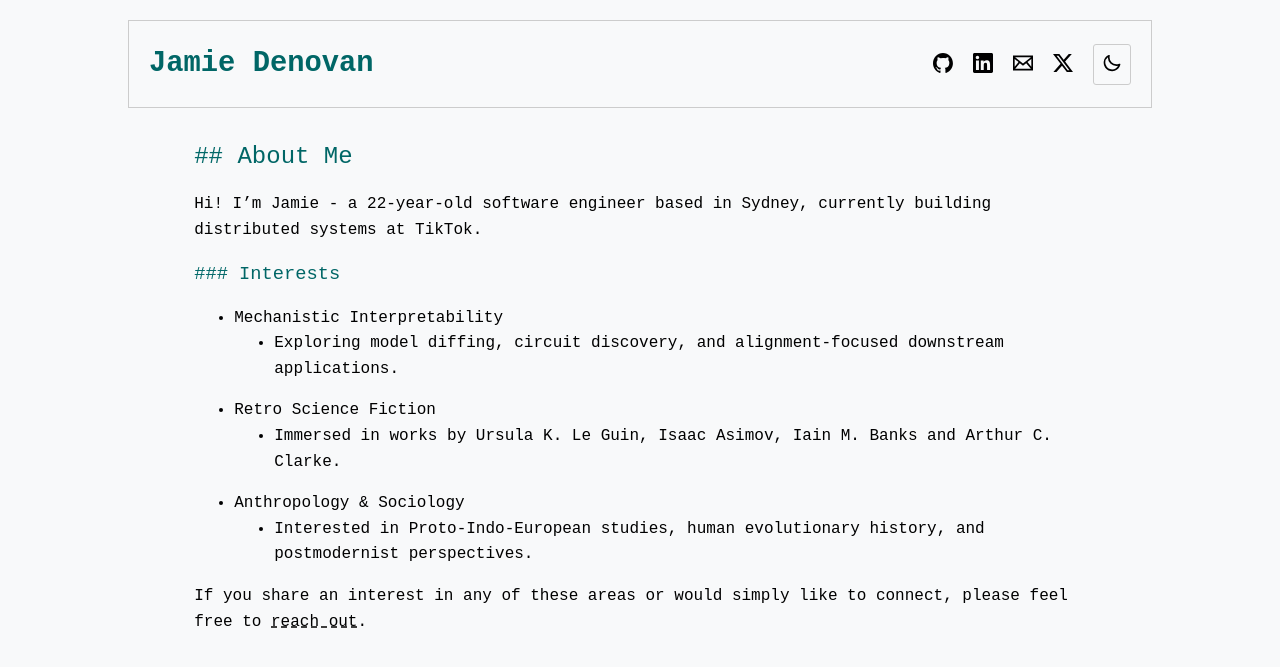
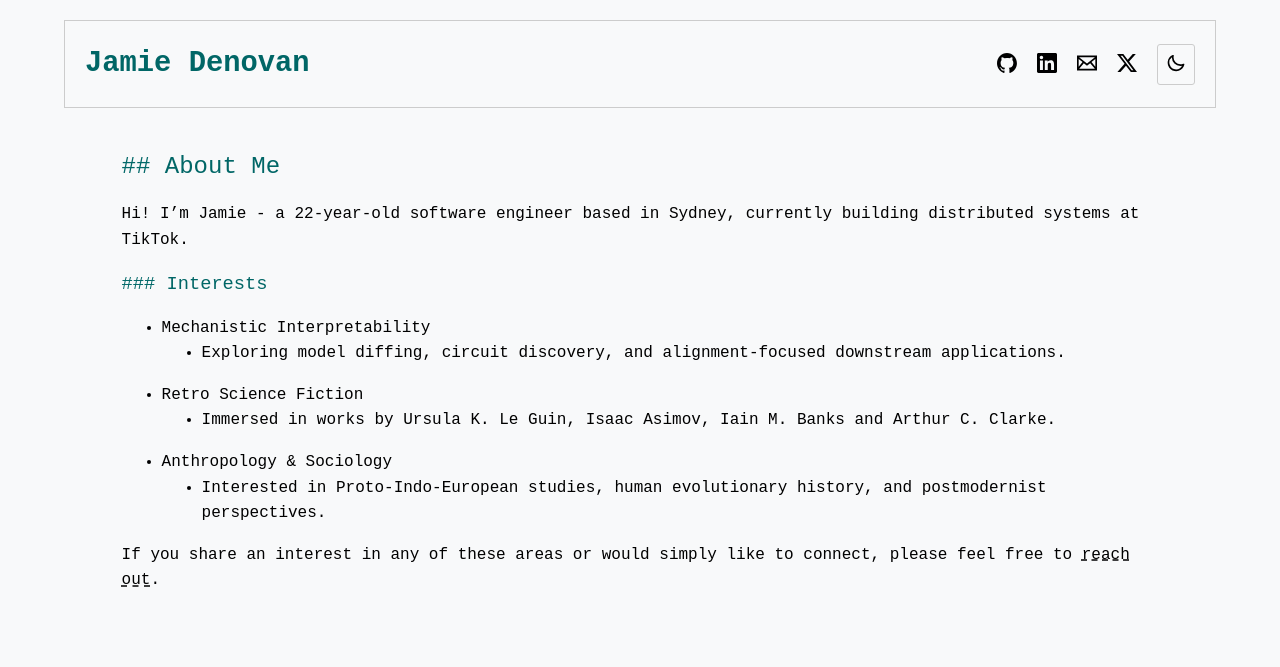
Before and after one commit to Quiterion/quiterion.github.io, a Jekyll site: the page built from index.md, in a window 1280 px wide. Shown: the top 667 px of the page. Built offline with Jekyll 4.4.1, drawn with Linux system fonts in a browser that asks for light colours.

Commit message:
Add max width

```diff
--- a/_sass/_base.scss
+++ b/_sass/_base.scss
@@ -44,7 +44,8 @@ body {
   line-height: 1.6;
   min-height: 100vh;
   overflow-x: hidden;
-  padding: 20px 10%;
+  padding: 20px 5%;
+  font-weight: 500;
 }
 
 a {
@@ -160,10 +161,10 @@ li {
 }
 
 .wrapper {
-  max-width: 90%;
+  max-width: 1250px;
   margin-right: auto;
   margin-left: auto;
-  padding-top: 30px;
-  padding-right: 15px;
-  padding-left: 15px;
+  padding-top: 40px;
+  padding-right: 5%;
+  padding-left: 5%;
 }
--- a/_sass/_terminal.scss
+++ b/_sass/_terminal.scss
@@ -1,7 +1,7 @@
 // Navigation
 .terminal-nav {
   border: 1px solid var(--border);
-  //max-width: calc(1250px - (10px * 2));
+  max-width: 1400px;
   margin-right: auto;
   margin-left: auto;
   padding: 20px;
@@ -195,26 +195,12 @@
   }
 }
 
-// Footer
-.terminal-footer {
-  text-align: center;
-  padding: 20px 0;
-  border-top: 1px solid var(--border);
-  color: var(--text-dim);
-  font-size: 14px;
-  margin-top: 40px;
-}
-
 .status-indicator {
   color: var(--success);
 }
 
 // Responsive
 @media (max-width: 768px) {
-  .terminal-window {
-    margin: 10px;
-    border-radius: 0;
-  }
 
   .terminal-nav {
     flex-direction: column;
@@ -231,10 +217,6 @@
     }
   }
 
-  .ascii-header {
-    font-size: 8px;
-  }
-
   .post-link {
     flex-direction: column;
     align-items: flex-start;
```
